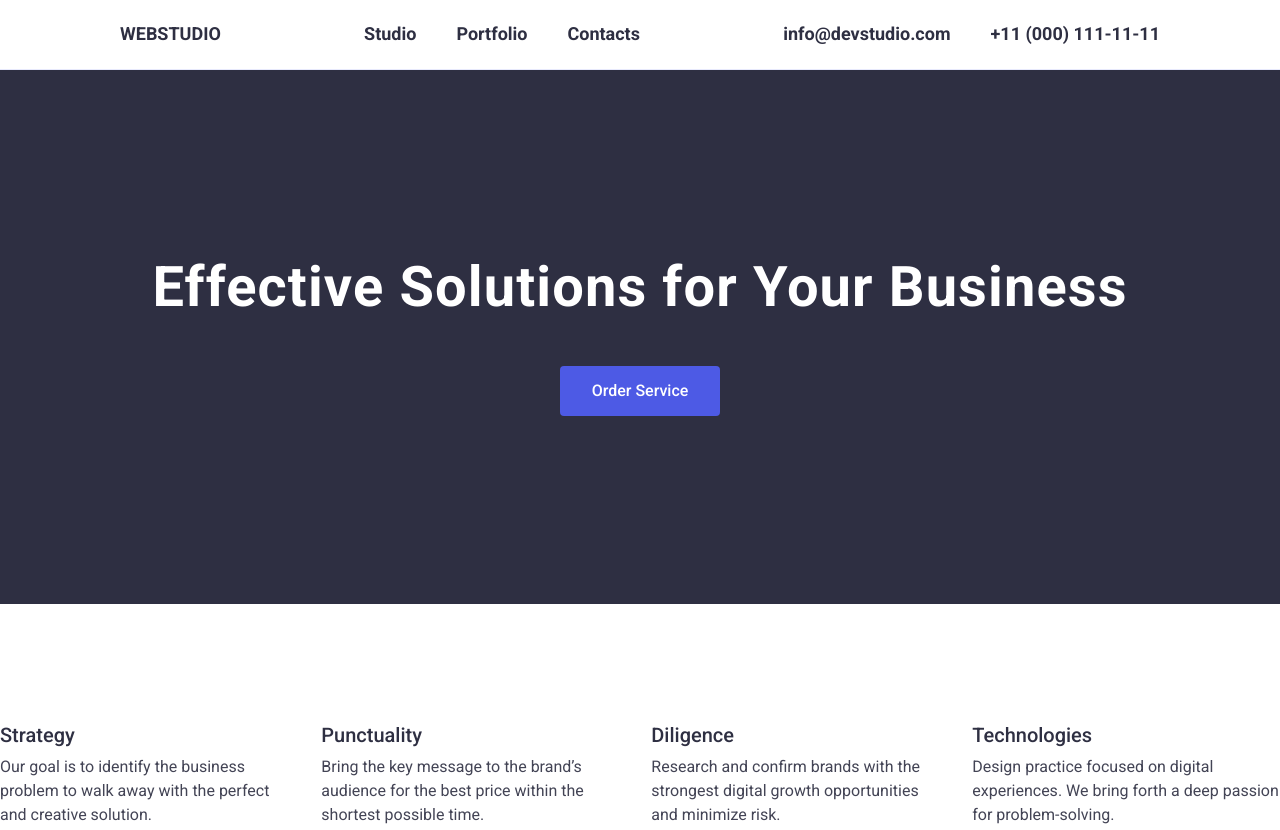
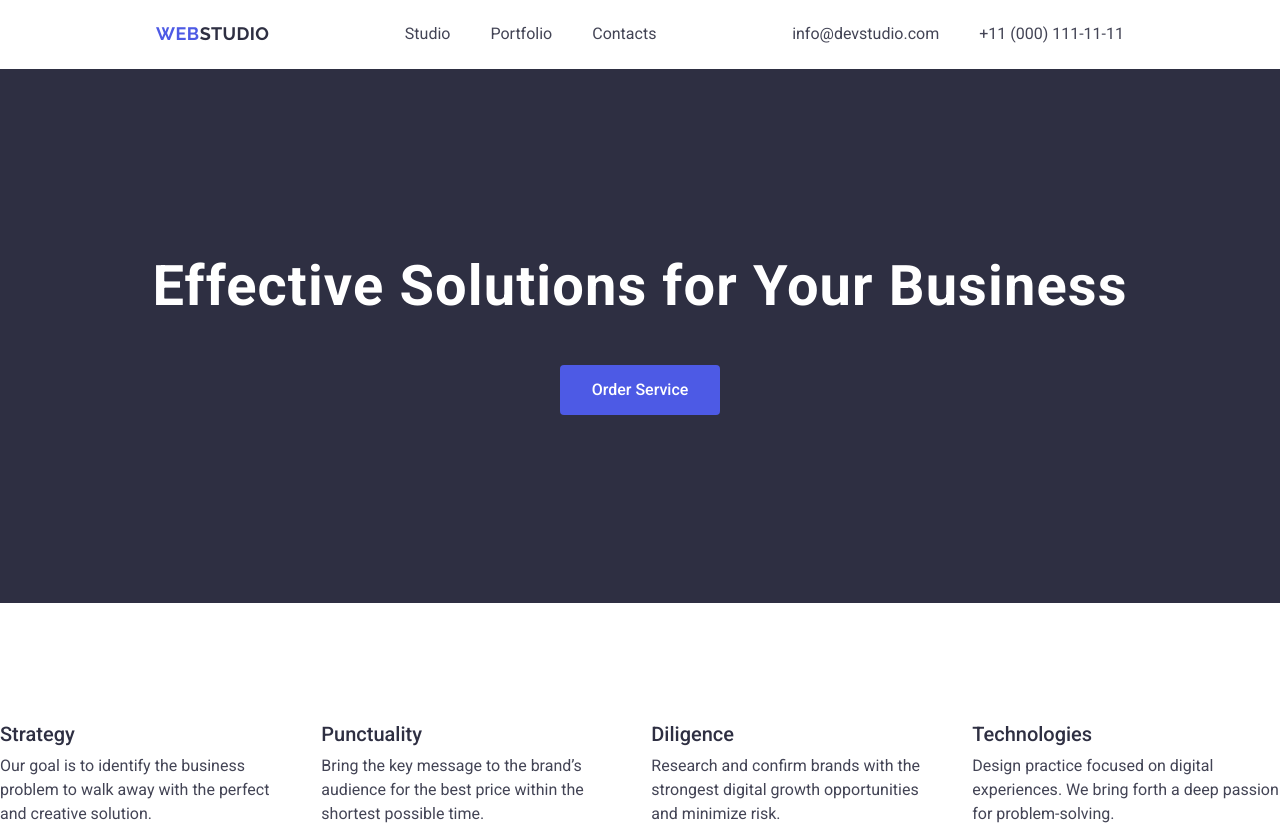
Before and after one commit to nazli-dilek/goit-markup-hw-02, a plain HTML site: page index.html in a window 1280 px wide. Shown: the top 830 px of the page. Drawn offline with nearby package versions, Linux system fonts and the light colour scheme.

Commit message:
Fix mentor feedback and finalize header/footer styles

```diff
--- a/css/styles.css
+++ b/css/styles.css
@@ -6,9 +6,35 @@
     --hover-color: #404bbf;
 }
 
+.logo {
+    font-family: "Raleway", sans-serif;
+    font-weight: 700;
+    font-size: 18px;
+    text-transform: uppercase;
+}
+
+.logo-web {
+    color: var(--accent-color);
+    letter-spacing: 0.03em;
+}
+
+.logo-studio {
+    color: var(--main-color);
+    letter-spacing: 0.02em;
+}
+
+footer .logo-web {
+    color: var(--accent-color);
+}
+
+footer .logo-studio {
+    color: var(--background-light);
+}
+
 body {
     font-family: "Roboto", sans-serif;
     margin: 0;
+    color: var(--text-color);
 }
 
 h1,
@@ -35,23 +61,42 @@ a {
     color: inherit;
 }
 
-header {
+.header {
     display: flex;
     justify-content: space-between;
     align-items: center;
-    padding: 24px 120px;
-    border-bottom: 1px solid #e7e9fc;
+    padding: 24px 156px;
+    gap: 40px;
 }
 
-header a{
-    font-weight: 700;
-    font-size: 18px;
-    color: var(--main-color);
+.nav-list {
+    display: flex;
+    gap: 40px;
+    list-style: none;
+    margin: 0;
+    padding: 0;
 }
 
-nav ul{
+.address-list {
     display: flex;
+    flex-direction: row;
     gap: 40px;
+    list-style: none;
+    margin: 0;
+    padding: 0;
+}
+
+.nav-link,
+.address-link {
+    font-size: 16px;
+    font-weight: 500;
+    text-decoration: none;
+    color: var(--text-color);
+}
+
+.address-link:hover,
+.nav-link:hover {
+    color: var(--hover-color);
 }
 
 nav a:hover,
--- a/index.html
+++ b/index.html
@@ -15,11 +15,13 @@
     <title>WebStudio</title>
   </head>
   <body>
-    <header>
-      <a href="#">WEBSTUDIO</a>
+    <header class="header">
+      <a href="#" class="logo">
+        <span class="logo-web">WEB</span><span class="logo-studio">STUDIO</span>
+      </a>
 
       <nav>
-        <ul>
+        <ul class="nav-list">
           <li><a href="#studio">Studio</a></li>
           <li><a href="#portfolio">Portfolio</a></li>
           <li><a href="#contacts">Contacts</a></li>
@@ -27,8 +29,10 @@
       </nav>
 
       <address>
-        <a href="mailto:info@devstudio.com">info@devstudio.com</a>
-        <a href="tel:+110001111111">+11 (000) 111-11-11</a>
+        <ul class="address-list">
+          <li><a href="mailto:info@devstudio.com">info@devstudio.com</a></li>
+          <li><a href="tel:+110001111111">+11 (000) 111-11-11</a></li>
+        </ul>
       </address>
     </header>
 
@@ -186,7 +190,9 @@
     </main>
 
     <footer>
-      <a href="#">WEBSTUDIO</a>
+      <a href="#" class="logo">
+        <span class="logo-web">WEB</span><span class="logo-studio">STUDIO</span>
+      </a>
       <p>
         Increase the flow of customers and sales for your business with digital
         marketing & growth solutions.
```
